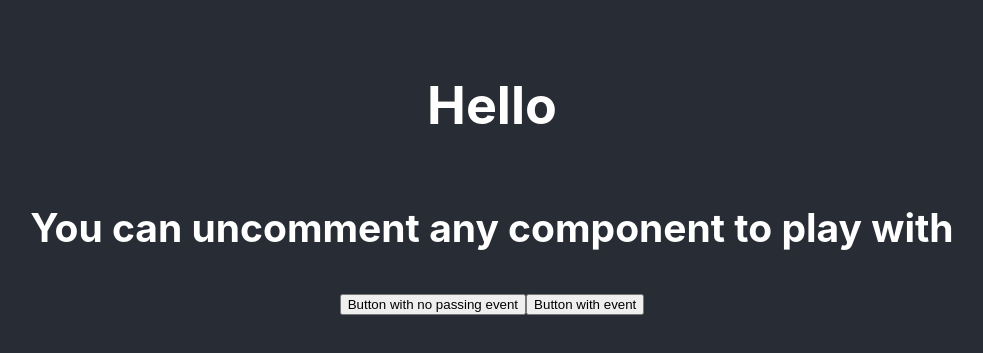
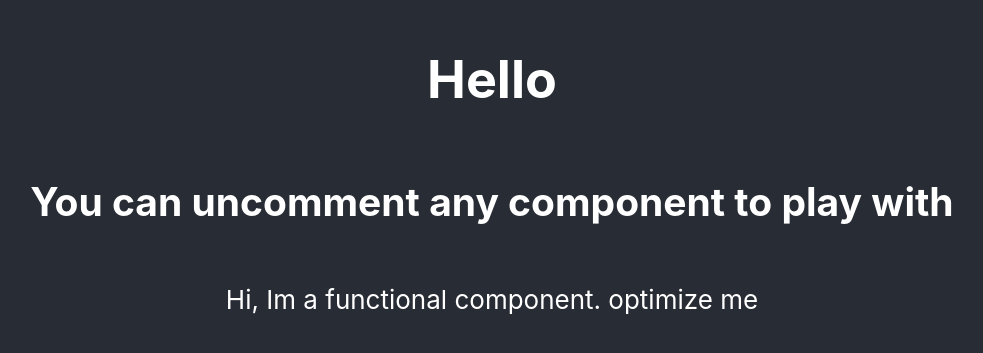
Before and after one commit to YasirHasn9/react-in-depth, a React (Create React App) app in the folder react-app/: page / in a window 1280 px wide. Shown: the part 223-576 px from the top of the page, without its empty margins (148-1131 px from the left). Built offline with nearby package versions, Linux system fonts and the light colour scheme.

Commit message:
the use of React.memo() to optimize a components

```diff
--- a/react-app/src/App.js
+++ b/react-app/src/App.js
@@ -13,7 +13,8 @@
 import "./App.css"
 // import DisplayWrappedComponentsByHOC from "./HOC/index"
 // import ManageState from "./hooks/index"
-import DifferentBehaviors from "./Lifecycle/checkBehavior"
+// import DifferentBehaviors from "./Lifecycle/checkBehavior"
+import {MemoFun} from "./hooks/memo"
 
 // This is a React components
 // Component must be capitalized
@@ -78,7 +79,7 @@ function App() {
       <header className="App-header">
         <h1>Hello</h1>
         <h2>You can uncomment any component to play with</h2>
-        <DifferentBehaviors />
+      <MemoFun />
       </header>
     </div>
   );
--- /dev/null
+++ b/react-app/src/hooks/memo.js
@@ -0,0 +1,17 @@
+// the best way to optimize a react component that renders the same when given same props is to use
+// higher order component and wrap it in React.memo()
+
+import React from "react"
+
+const ImFun = () => {
+    return (
+        <div>
+            <p>Hi, Im a functional component. optimize me </p>
+        </div>
+    )
+}
+
+
+// React.memo() will return a purified component. when ever there is a change in states and props
+// react will check them if they are equal to the old ones and if not , it won't render this component
+export const  MemoFun = React.memo(ImFun)
```
Also changed, not shown: 2 other files (tests, documents, lock files or other folders).
